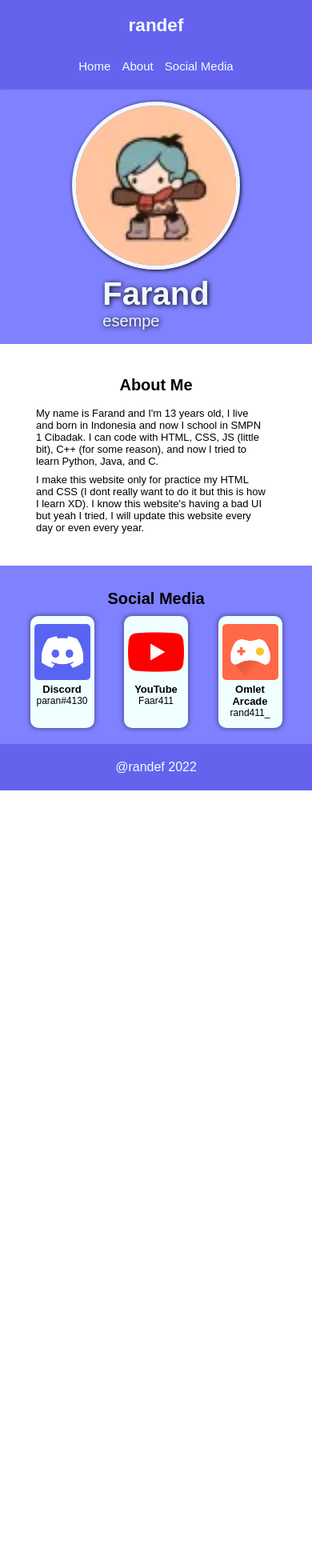
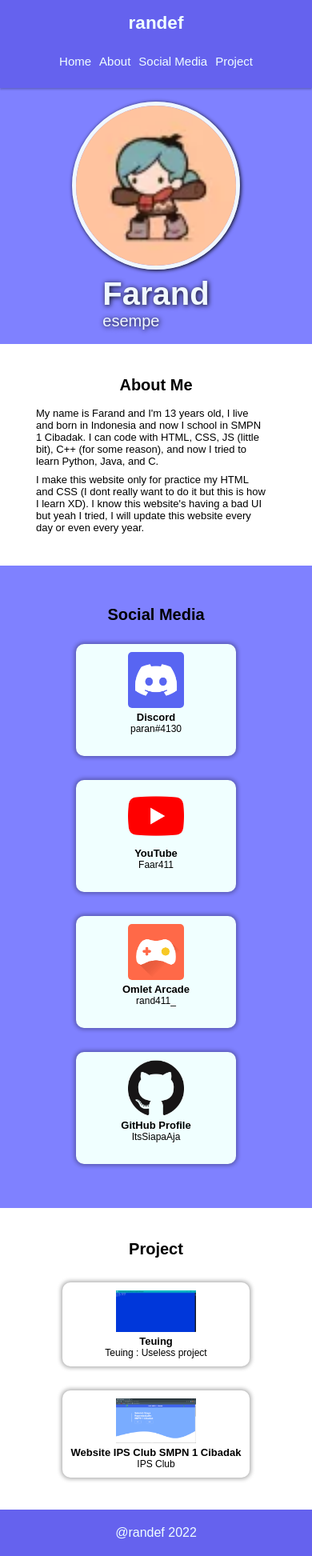
Before and after one commit to ItsSiapaAja/ItsSiapaAja.github.io, a plain HTML site: page index.html in a window 390 px wide. Shown: the whole page at 80% size. Before the commit the page ends 988 px from the top, so only its background shows below. Drawn offline with Linux system fonts and the light colour scheme.

Commit message:
Menambahkan section project

```diff
--- a/index.html
+++ b/index.html
@@ -10,9 +10,10 @@
         <nav>
             <h1>randef</h1>
             <ul>
-                <li><a href="#">Home</a></li>
-                <li><a href="#aboutme">About</a></li>
-                <li><a href="#socialmedia">Social Media</a></li>
+                <li class="home-link"><p>Home</p></li>
+                <li class="aboutme-link"><p>About</p></li>
+                <li class="socialmedia-link"><p>Social Media</p></li>
+                <li class="project-link"><p>Project</p></li>
             </ul>
         </nav>
 
@@ -47,8 +48,29 @@
                 <h3>Omlet Arcade</h3>
                 <figcaption>rand411_</figcaption>
             </div>
+            <div class="card">
+                <img src="./img/GitHub-Mark-120px-plus.png" alt="GitHub">
+                <h3>GitHub Profile</h3>
+                <figcaption><a href="https://github.com/ItsSiapaAja" target="_blank">ItsSiapaAja</a></figcaption>
+            </div>
+        </section>
+
+        <section class="project" id="project">
+            <h2>Project</h2>
+            <div class="card">
+                <img src="./img/project-1.png" alt="project-1" width="300">
+                <h3>Teuing</h3>
+                <figcaption><a href="https://github.com/ItsSiapaAja/Teuing" target="_blank">Teuing : Useless project</a></figcaption>
+            </div>
+            <div class="card">
+                <img src="./img/project-2.png" alt="project-2" width="300">
+                <h3>Website IPS Club SMPN 1 Cibadak</h3>
+                <figcaption><a href="https://itssiapaaja.github.io/ssk-smpn1cibadak/" target="_blank">IPS Club</a></figcaption>
+            </div>
         </section>
 
         <footer>@randef 2022</footer>
+
+    <script src="./script.js"></script>
     </body>
 </html>
--- /dev/null
+++ b/script.js
@@ -0,0 +1,50 @@
+console.log("Hello World");
+
+let header = 70;
+const aboutMe = document.getElementById("aboutme");
+const socialMedia = document.getElementById("socialmedia");
+const project = document.getElementById("project");
+
+const linkHome = document.querySelector("nav ul li.home-link p");
+const linkAboutMe = document.querySelector("nav ul li.aboutme-link p");
+const linkSocialMedia = document.querySelector("nav ul li.socialmedia-link p");
+const linkProject = document.querySelector("nav ul li.project-link p");
+
+linkHome.addEventListener("click", function (e) {
+    let offset = 0;
+
+    window.scrollTo({
+        top: offset,
+        behavior: "smooth"
+    });
+});
+
+linkAboutMe.addEventListener("click", function (e) {
+    let pos = aboutMe.getBoundingClientRect().top;
+    let offset = pos + window.pageYOffset - header;
+
+    window.scrollTo({
+       top: offset,
+       behavior: "smooth"
+    });
+});
+
+linkSocialMedia.addEventListener("click", function (e) {
+    let pos = socialMedia.getBoundingClientRect().top;
+    let offset = pos + window.pageYOffset - header;
+
+    window.scrollTo({
+       top: offset,
+       behavior: "smooth"
+    });
+});
+
+linkProject.addEventListener("click", function (e) {
+    let pos = project.getBoundingClientRect().top;
+    let offset = pos + window.pageYOffset - header;
+
+    window.scrollTo({
+       top: offset,
+       behavior: "smooth"
+    });
+});
--- a/style.css
+++ b/style.css
@@ -19,21 +19,27 @@ nav {
     left: 0;
 }
 
+nav ul {
+    display: flex;
+}
+
 nav ul li {
     list-style-type: none;
     display: inline;
     margin: 5px;
 }
 
-nav ul li a {
+nav ul li p {
     color: azure;
     text-decoration: none;
     border-bottom: 5px solid rgb(101, 98, 238);
     transition: border-bottom 0.5s;
+    user-select: none;
 }
 
-nav ul li a:hover {
+nav ul li p:hover {
     border-bottom: 5px solid rgb(133, 131, 255);
+    cursor: pointer;
 }
 
 section.jumbotron {
@@ -89,9 +95,9 @@ section.socialmedia {
     width: 100%;
     background-color: rgb(127, 129, 255);
     font-family: Arial, Helvetica, sans-serif;
-    padding: 20px 0;
+    padding: 40px 0;
     display: grid;
-    grid-template-columns: auto auto auto;
+    grid-template-columns: auto auto auto auto;
     align-items: center;
     justify-content: space-evenly;
 }
@@ -100,7 +106,7 @@ section.socialmedia h2 {
     margin: auto;
     text-align: center;
     padding: 10px;
-    grid-column: 1 / 4;
+    grid-column: 1 / 5;
     margin-bottom: 10px;
 }
 
@@ -116,6 +122,29 @@ section.socialmedia div.card {
 
 section.socialmedia img {
     border-radius: 5px;
+}
+
+section.project {
+    width: 100%;
+    font-family: Arial, Helvetica, sans-serif;
+    padding: 40px 0;
+    display: flex;
+    flex-direction: column;
+    align-items: center;
+}
+
+section.project div.card {
+    box-shadow: 0 0 5px 2px rgba(0, 0, 0, 0.3);
+    padding: 10px 0;
+    border-radius: 10px;
+    width: 60%;
+    text-align: center;
+    margin-top: 30px;
+}
+
+figcaption a {
+    color: black;
+    text-decoration: none;
 }
 
 footer {
@@ -203,7 +232,8 @@ footer {
 
     section.socialmedia {
         width: 100%;
-        justify-content: space-evenly;
+        display: flex;
+        flex-direction: column;
     }
 
     section.socialmedia h2 {
@@ -211,8 +241,9 @@ footer {
     }
 
     section.socialmedia div.card {
-        width: 80px;
+        width: 200px;
         height: 120px;
+        margin: 15px;
     }
 
     section.socialmedia h2 {
@@ -231,4 +262,20 @@ footer {
         width: 70px;
         height: 70px;
     }
+
+    section.project img {
+        width: 100px;
+    }
+
+    section.project h2 {
+        font-size: 20px;
+    }
+
+    section.project h3 {
+        font-size: 13px;
+    }
+
+    section.project figcaption {
+        font-size: 12px;
+    }
 }
```
Also changed, not shown: img/GitHub-Mark-120px-plus.png (added), img/GitHub-Mark-64px.png (added), img/GitHub-Mark/PNG/GitHub-Mark-120px-plus.png (added), img/GitHub-Mark/PNG/GitHub-Mark-32px.png (added), img/GitHub-Mark/PNG/GitHub-Mark-64px.png (added), img/GitHub-Mark/PNG/GitHub-Mark-Light-120px-plus.png (added), img/GitHub-Mark/PNG/GitHub-Mark-Light-32px.png (added), img/GitHub-Mark/PNG/GitHub-Mark-Light-64px.png (added), img/project-1.png (added), img/project-2.png (added), 5 other files.
